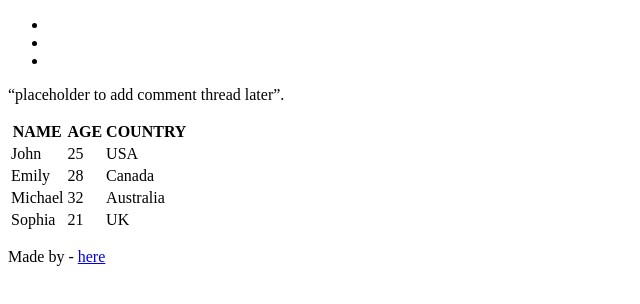
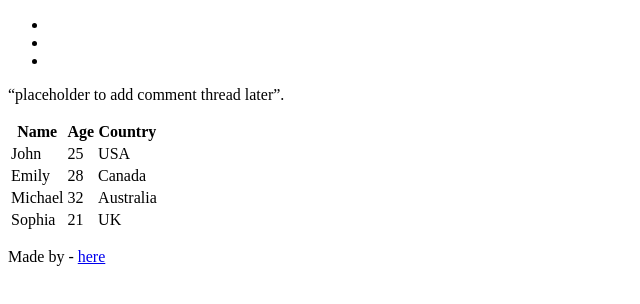
Before and after one commit to Matheka25427/My_First_Portfolio, a plain HTML site: page html_basic/index.html in a window 1280 px wide. Shown: the whole page, without its empty margins (0-640 px from the left). Drawn offline with Linux system fonts and the light colour scheme.

Commit message:
Some changes

```diff
--- a/html_basic/index.html
+++ b/html_basic/index.html
@@ -13,19 +13,22 @@
         </ul>
     </header>
     <main>
-        <article></article>
+
         <aside>
             <p>“placeholder to add comment thread later”.</p>
         </aside>
     </main>
+
     <article>
   <table>
-            <table>
+    <thead>
       <tr>
-            <th>NAME</th>
-            <th>AGE</th>
-             <th>COUNTRY</th>
+        <th>Name</th>
+        <th>Age</th>
+        <th>Country</th>
       </tr>
+    </thead>
+    <tbody>
       <tr>
         <td>John</td>
         <td>25</td>
@@ -46,11 +49,10 @@
         <td>21</td>
         <td>UK</td>
       </tr>
-            </table>
+    </tbody>
   </table>
 </article>
     <footer>
         <p>Made by <Peter Matheka> - <a href="https://ke.linkedin.com/in/peter-matheka-a11b4a2bb>" target="_blank">here</a></p>
-    </footer>
 </body>
 </html>
```
Lines whose indentation alone changed are shown as unchanged.
